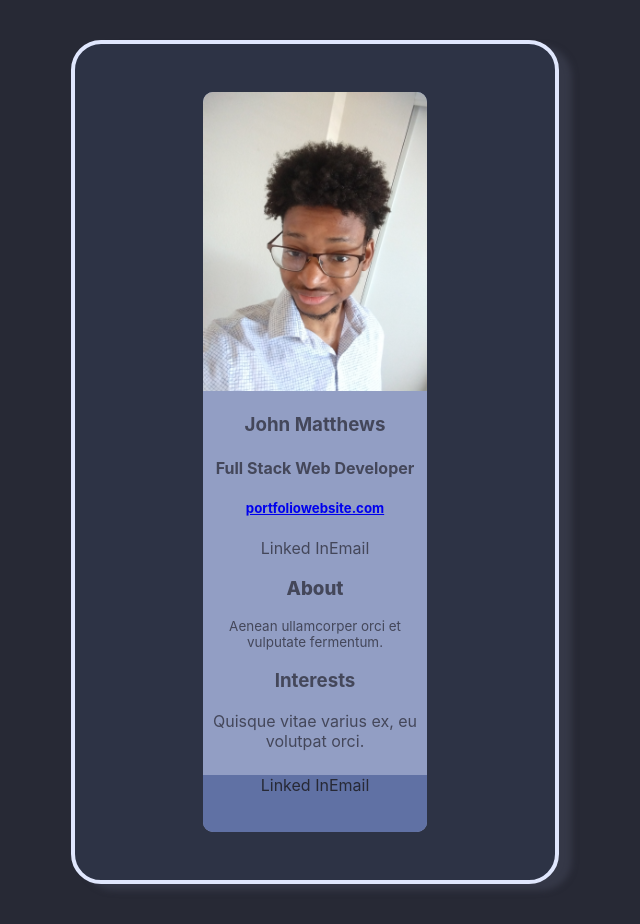
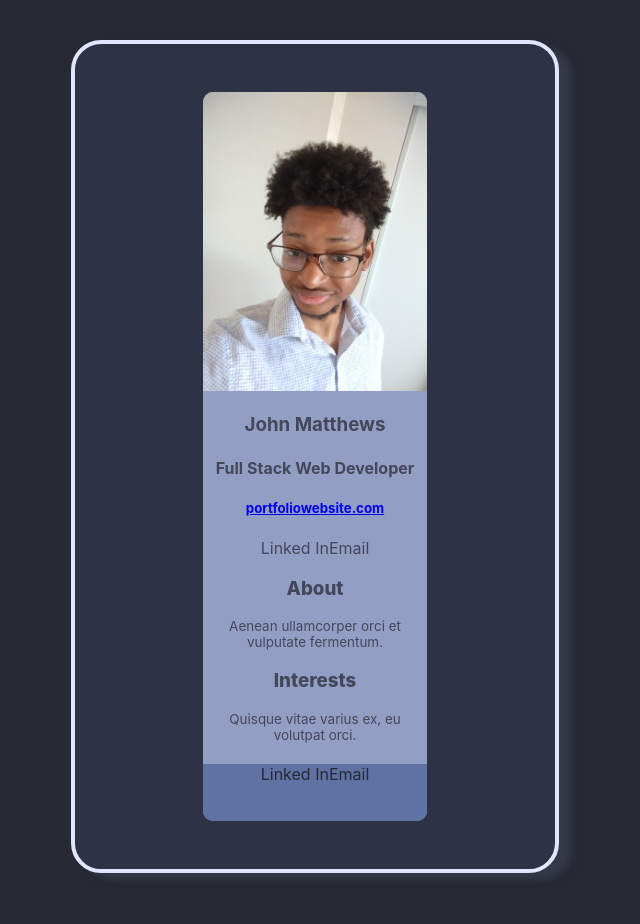
Before and after one commit to Neshamon/Digital-Business-Card, a React (Create React App) app: page / in a window 1280 px wide. Shown: the whole page, without its empty margins (325-965 px from the left). Built offline with nearby package versions, Linux system fonts and the light colour scheme.

Commit message:
Change Interests section text size

```diff
--- a/src/App.css
+++ b/src/App.css
@@ -33,6 +33,14 @@
   padding: 0 0 0.5em 0;
 }
 
+.interests-title {
+  font-weight: 800;
+}
+
+.my-interests {
+  font-size: .84em;
+}
+
 /*About*/
 .about-title {
   font-weight: 800;
```
